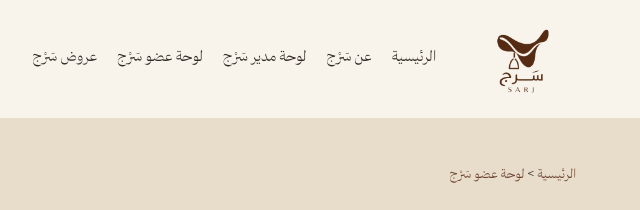
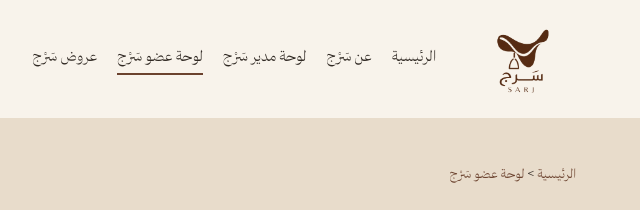
Before and after one commit to shadenaalghannam/IT312_Sarj, a plain HTML site: page IT312_Sarj/member-dashboard.html in a window 1280 px wide. Shown: the top 210 px of the page, 640-1280 px from the left. Drawn offline with Linux system fonts and the light colour scheme.

Commit message:
Update member-dashboard.html

```diff
--- a/IT312_Sarj/member-dashboard.html
+++ b/IT312_Sarj/member-dashboard.html
@@ -32,7 +32,7 @@
       </a>
      </li>
      <li>
-      <a href="member-dashboard.html">
+      <a href="member-dashboard.html"class="active">
        لوحة عضو سَرْج
       </a>
      </li>
```
